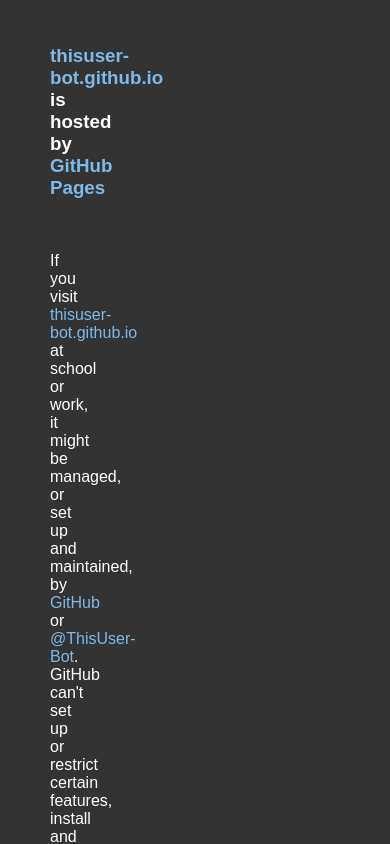
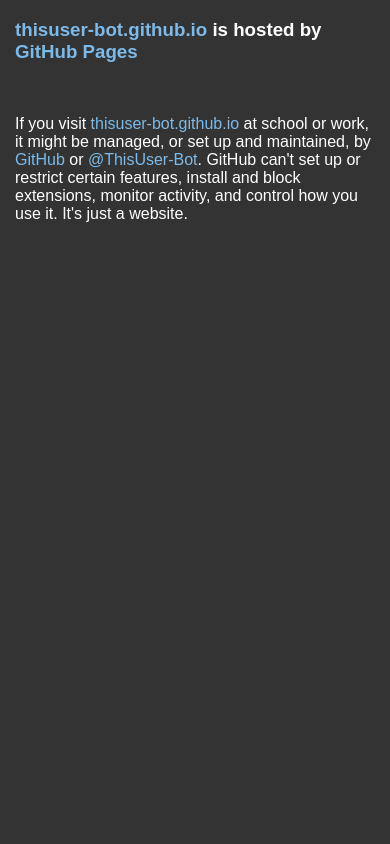
Before and after one commit to ThisUser-Bot/ThisUser-Bot.github.io, a plain HTML site: page hosting.html in a window 390 px wide. Shown: the top 844 px of the page. Drawn offline with Linux system fonts and the light colour scheme.

Commit message:
Update hosting.css

```diff
--- a/css/hosting.css
+++ b/css/hosting.css
@@ -10,3 +10,8 @@
   color: #7dbae9;
   text-decoration: none;
 }
+@media (max-width: 915px) {
+  body {
+    margin: 15px;
+  }
+}
```
